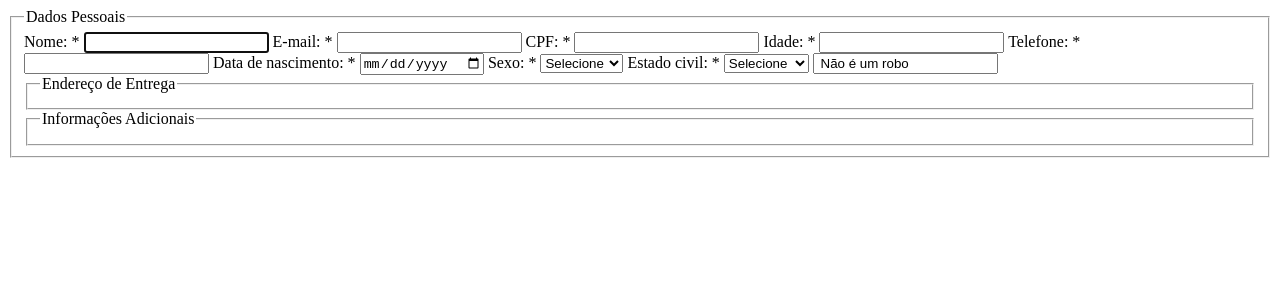
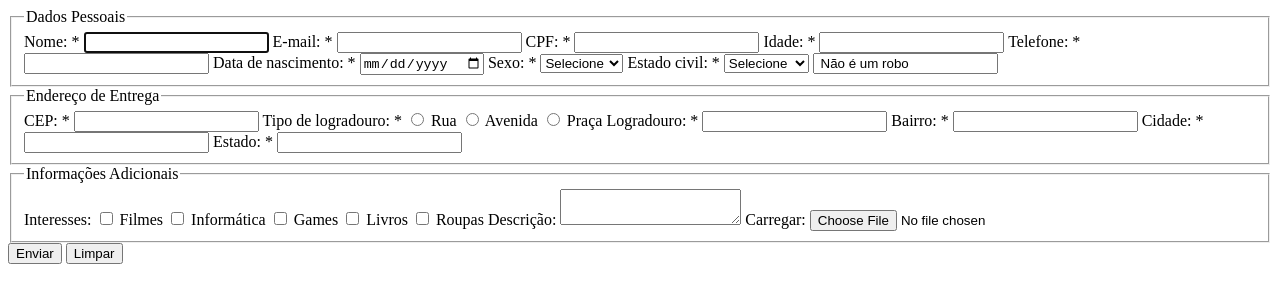
Before and after one commit to DalvinoDev/trabalhos, a plain HTML site: page ativprog2/index.html in a window 1280 px wide. Drawn offline with Linux system fonts and the light colour scheme.

Commit message:
endereço mais dados e submit

```diff
--- a/ativprog2/index.html
+++ b/ativprog2/index.html
@@ -5,7 +5,7 @@
     <title>Formulário</title>
 </head>
 <body>
-    <form action="send" method="post">
+    <form action="/ativprog2/forms/" method="post">
         <fieldset>
             <legend>Dados Pessoais</legend>
 
@@ -28,8 +28,7 @@
             <input type="date" id="dataNasci" name="dataNasci" >
 
             <label for="sexo">Sexo: *</label>
-            <select id="sexo" name="sexo">
-                <option value="">Selecione</option>
+            <select id="sexo" name="sexo"> <option value="">Selecione</option>
                 <option value="masculino">Masculino</option>
                 <option value="feminino">Feminino</option>
             </select>
@@ -37,8 +36,7 @@
             <label for="EstadoCiv">Estado civil: *</label>
             <select id="estadoCiv" name="estadoCiv">
                 <option value="">Selecione</option>
-                <option value="solteiro">Solteiro(a)</option>
-                <option value="casado">Casado(a)</option>
+                <option value="solteiro">Solteiro(a)</option> <option value="casado">Casado(a)</option>
             </select>
 
             <input type="text" id="apenasLeitura" name="apenasLeitura" value=" Não é um robo" readonly>
@@ -46,12 +44,65 @@
             <label hidden for="oculto">Tem Sharingan: *</label>
             <input hidden type="text" id="oculto" name="oculto" value="Não">
 
+        </fieldset>
         <fieldset>
             <legend>Endereço de Entrega</legend>
+
+            <label for="cep">CEP: *</label>
+            <input type="text" id="cep" name="cep" minlength="2" maxlength="50" required>
+
+            <label for="rua">Tipo de logradouro: *</label>
+
+            <input type="radio" id="rua" name="log"required>
+            <label for="rua">Rua</label>
+
+            <input type="radio" id="avenida" name="log"required>
+            <label for="avenida">Avenida</label>
+
+            <input type="radio" id="praca" name="log"required>
+            <label for="praca">Praça</label>
+
+            <label for="logradouro">Logradouro: *</label>
+            <input type="text" id="logradouro" name="logradourov" minlength="2" maxlength="50" required>
+
+            <label for="bairro">Bairro: *</label>
+            <input type="text" id="bairro" name="bairro" minlength="2" maxlength="50" required>
+
+            <label for="cidade">Cidade: *</label>
+            <input type="text" id="cidade" name="cidade" minlength="2" maxlength="50" required>
+
+            <label for="estado">Estado: *</label>
+            <input type="text" id="estado" name="estadoestado" minlength="2" maxlength="50" required>
+
         </fieldset>
         <fieldset>
             <legend>Informações Adicionais</legend>
+
+            <label for="interesses">Interesses: </label>
+
+            <input type="checkbox" id="filmes" name="interesse">
+            <label for="filmes">Filmes</label>
+
+            <input type="checkbox" id="informatica" name="interesse">
+            <label for="informatica">Informática</label>
+
+            <input type="checkbox" id="games" name="interesse">
+            <label for="games">Games</label>
+
+            <input type="checkbox" id="livro" name="interesse">
+            <label for="livro">Livros</label>
+
+            <input type="checkbox" id="roupa" name="interesse">
+            <label for="roupa">Roupas</label>
+
+            <label for="desc">Descrição: </label>
+            <textarea name="desc" id="desc"></textarea>
+
+            <label for="load">Carregar: </label>
+            <input type="file" id="load" name="load">
         </fieldset>
+        <button type="submit">Enviar</button>
+        <input type="reset" value="Limpar">
     </form>
 
 </body>
```
